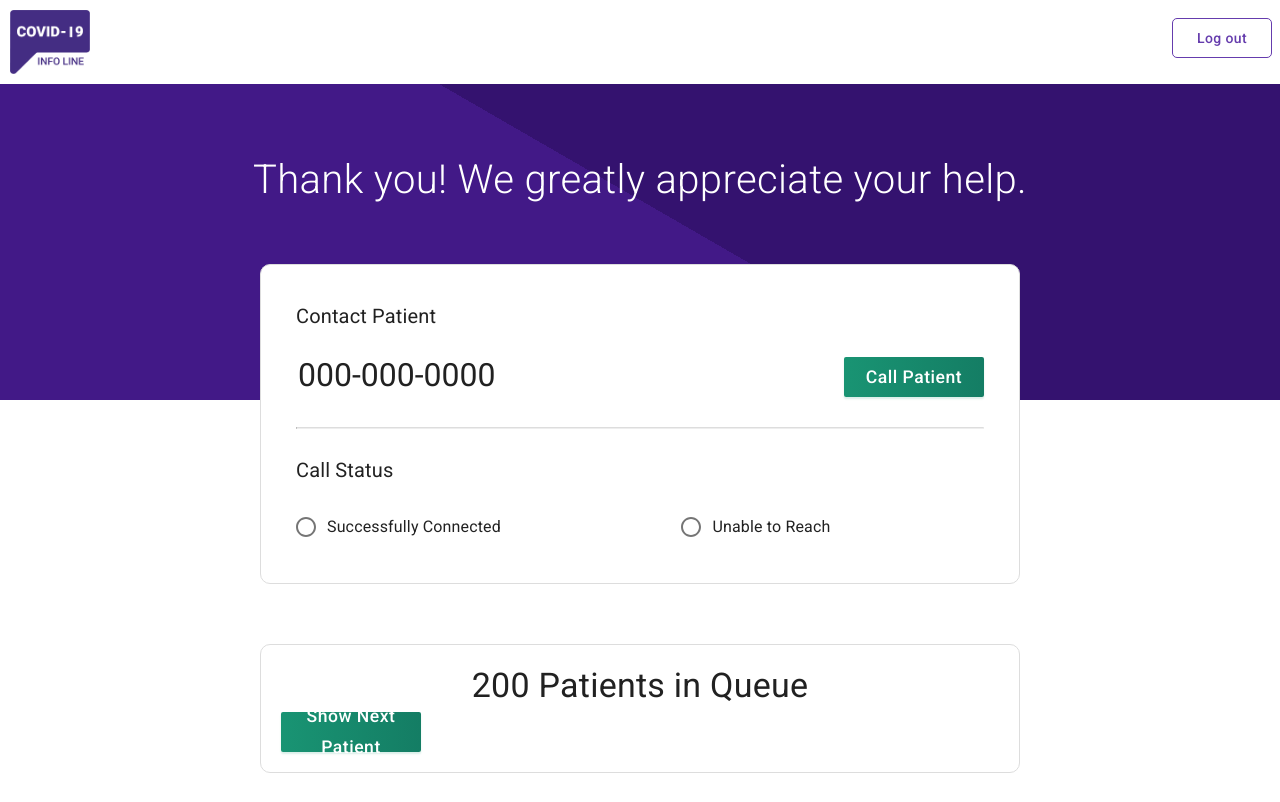
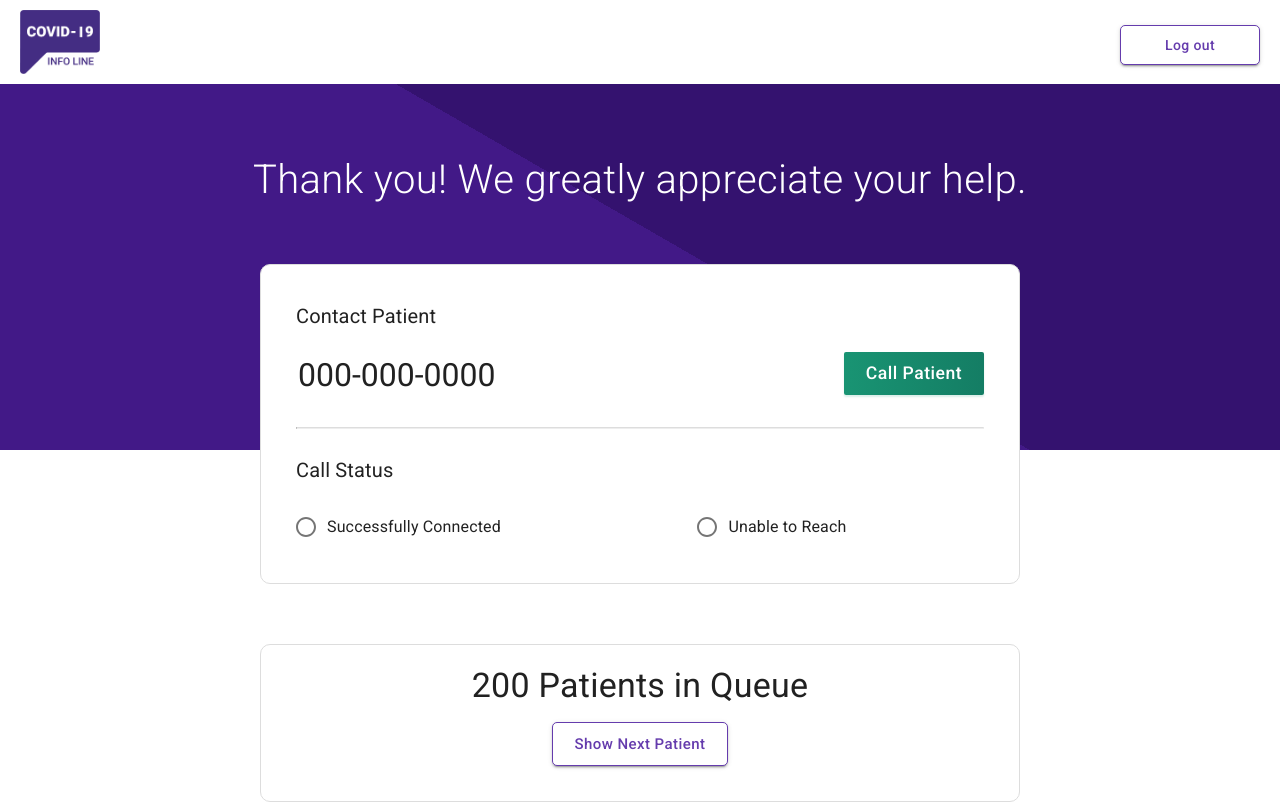
Before and after one commit to COVID19To/assessment-portal, a Next.js app: page / in a window 1280 px wide. Built offline with nearby package versions, Linux system fonts and the light colour scheme.

Commit message:
dashboard design layout

```diff
--- a/components/BodyLayout.js
+++ b/components/BodyLayout.js
@@ -6,8 +6,7 @@ const bodyStyle = {
 };
 
 const themedBackground = {
-  minHeight: '400px',
-  height: "50vh",
+  height: "450px",
   position: "absolute",
   top: 0,
   left: 0,
@@ -17,17 +16,17 @@ const themedBackground = {
   zIndex: -1
 };
 
-const textStyle = {
+const textStyle = marginTop => ({
   fontSize: "2.5rem",
   fontFamily: "Roboto",
   fontWeight: 100,
   color: "white",
-  marginTop: "5vh"
-};
+  marginTop: marginTop || "5vh"
+});
 
 const BodyLayout = props => {
   const content = props.text ? (
-    <Typography component="h1" align="center" style={Object.assign(textStyle, props.textStyle || {})}>
+    <Typography component="h1" align="center" style={textStyle(props.marginTop)}>
       {props.text}
     </Typography>
   ) : (
--- a/components/CustomButton.js
+++ b/components/CustomButton.js
@@ -1,60 +1,41 @@
-import { withStyles, makeStyles } from "@material-ui/core/styles";
+import { withStyles } from "@material-ui/core/styles";
 import Button from "@material-ui/core/Button";
 import Router from "next/router";
 
 const bgTransition = ["#FFFFFF", "#653CAD"],
   altBgTransition = ["#199473", "#147D64"];
 
-const root = {
-  width: "200px",
-  height: "50px",
-  color: bgTransition[1],
-  backgroundColor: bgTransition[0],
-  border: "1px solid " + bgTransition[1],
-  borderRadius: "5px",
+const buttonStyle = isAlt => ({
+  display: 'block',
+  minWidth: '140px',
+  color: isAlt ? "white" : bgTransition[1],
+  backgroundColor: isAlt ? "transparent" : bgTransition[0],
+  border: isAlt ? "none" : `1px solid ${bgTransition[1]}`,
+  background: isAlt
+    ? `linear-gradient(90deg, ${altBgTransition[0]} 0%, ${altBgTransition[1]} 100%)`
+    : "none",
+  borderRadius: isAlt ? "2px" : "5px",
+  margin: isAlt ? "0 auto" : "15px auto",
   textTransform: "initial",
-  boxShadow: "none",
+  boxShadow: isAlt && "0px 2px 2px rgba(25, 148, 115, 0.16)",
+  fontSize: isAlt && "1.1rem",
   "&:hover": {
-    color: bgTransition[0],
-    backgroundColor: bgTransition[1]
+    color: isAlt ? "white" : bgTransition[0],
+    backgroundColor: isAlt ? altBgTransition[1] : bgTransition[1]
   }
-};
-
-const altStyle = {
-  width: "140px",
-  backgroundColor: "transparent",
-  background: `linear-gradient(90deg, ${altBgTransition[0]} 0%, ${altBgTransition[1]} 100%)`,
-  borderWidth: 0,
-  borderRadius: "2px",
-  color: "white",
-  margin: '5px 0 0 0',
-  boxShadow: "0px 2px 2px rgba(25, 148, 115, 0.16)",
-  height: '40px',
-  fontSize: '1.1rem',
-  "&:hover": {
-    color: "white",
-    backgroundColor: altBgTransition[1]
-  }
-};
-
-const useStyles = makeStyles(theme => ({
-  margin: {
-    margin: theme.spacing(1)
-  }
-}));
+});
 
 const defaultClick = href => () => Router.push(href || "/");
 
 const CustomButton = props => {
   const ColorButton = withStyles(() => ({
-    root: Object.assign(root, props.isAlt ? altStyle : {})
-  }))(cProps => <Button {...cProps} />);
-  const classes = useStyles();
+    root: buttonStyle(props.isAlt)
+  }))(cProps => <Button size={props.size} variant="contained" {...cProps} />);
   return (
     <ColorButton
       variant="contained"
       color="primary"
-      className={classes.margin}
+      className="customer-button"
       onClick={props.onClick || defaultClick(props.href)}
       style={props.buttonStyle || {}}
     >
--- a/components/Header.js
+++ b/components/Header.js
@@ -9,6 +9,7 @@ const headerBar = {
 const headerContainer = {
   maxWidth: '1300px',
   margin: '0 auto 20px',
+  padding: '0 20px 0 10px'
 };
 
 const logoutContainer = {
--- a/pages/_document.js
+++ b/pages/_document.js
@@ -8,6 +8,7 @@ export default class MyDocument extends Document {
       <html lang="en">
         <Head>
           {/* PWA primary color */}
+          <meta name="viewport" content="width=device-width, initial-scale=1.0"></meta>
           <meta name="theme-color" content={theme.palette.primary.main} />
           <link
             rel="stylesheet"
--- a/pages/index.js
+++ b/pages/index.js
@@ -8,10 +8,7 @@ import RadioGroup from "@material-ui/core/RadioGroup";
 import FormControlLabel from "@material-ui/core/FormControlLabel";
 import FormControl from "@material-ui/core/FormControl";
 import { withStyles } from "@material-ui/core/styles";
-
-const textStyle = {
-  marginTop: "150px"
-};
+import Hidden from "@material-ui/core/Hidden";
 
 const titleStyle = {
   fontWeight: "normal",
@@ -50,14 +47,28 @@ const contactPatent = number => (
           {number}
         </Typography>
       </div>
+      <Hidden smUp>
+        <div>
+          <CustomButton
+            isAlt={true}
+            size="medium"
+            onClick={() => 0}
+            style={{ width: "150px", height: "40px", margin: 'auto', display: 'block' }}
+            name={"Call Patient"}
+          />
+        </div>
+      </Hidden>
+      <Hidden xsDown>
         <div style={{ float: "right" }}>
           <CustomButton
             isAlt={true}
+            size="medium"
             onClick={() => 0}
             style={{ width: "150px", height: "40px" }}
             name={"Call Patient"}
           />
         </div>
+      </Hidden>
     </div>
   </div>
 );
@@ -73,28 +84,38 @@ const callStatus = () => (
         aria-label="call-status"
         name="call-status"
         defaultValue="top"
+        style={{ width: "80%" }}
       >
         <FormControlLabel
           value="success"
           control={<CustomRadio color="primary" />}
           label="Successfully Connected"
         />
+        <Hidden smUp>
           <FormControlLabel
             value="fail"
             control={<CustomRadio color="primary" />}
             label="Unable to Reach"
-          style={{ margin: "0 auto 0 auto" }}
           />
+        </Hidden>
+        <Hidden xsDown>
+          <FormControlLabel
+            value="fail"
+            control={<CustomRadio color="primary" />}
+            label="Unable to Reach"
+            style={{ margin: "0 0 0 auto" }}
+          />
+        </Hidden>
       </RadioGroup>
     </FormControl>
   </div>
 );
 
-export default function Index({ number, queueLength }) {
+function Index({ number, queueLength }) {
   return (
     <BodyLayout
       text={"Thank you! We greatly appreciate your help."}
-      textStyle={textStyle}
+      marginTop="150px"
     >
       <Header />
       <InvisibleContainer>
@@ -115,9 +136,9 @@ export default function Index({ number, queueLength }) {
               {queueLength} Patients in Queue
             </Typography>
             <CustomButton
-              isAlt={false}
+              size="large"
               onClick={() => 0}
-              style={{ width: "250px", margin: '0 auto' }}
+              style={{ width: "250px", margin: "0 auto" }}
               name={"Show Next Patient"}
             />
           </div>
@@ -143,9 +164,18 @@ export default function Index({ number, queueLength }) {
           border-top: 1px solid #ddd;
           margin: 25px 0;
         }
+
+        @media (max-width: 600px) {
+          .call-number-container {
+            height: auto;
+            height: fit-content;
+          }
+        }
       `}</style>
     </BodyLayout>
   );
 }
 
 Index.getInitialProps = () => ({ number: "000-000-0000", queueLength: 200 });
+
+export default Index;
--- a/pages/login.js
+++ b/pages/login.js
@@ -3,7 +3,6 @@ import FormControlLabel from "@material-ui/core/FormControlLabel";
 import Checkbox from "@material-ui/core/Checkbox";
 import Link from "@material-ui/core/Link";
 import Grid from "@material-ui/core/Grid";
-import Typography from "@material-ui/core/Typography";
 import { makeStyles } from "@material-ui/core/styles";
 import Container from "@material-ui/core/Container";
 import SignUpLoginLayout from "../components/SignUpLoginLayout";
@@ -70,7 +69,7 @@ export default function Doctor() {
               label="Remember me"
             />
             <div style={centerDiv}>
-              <CustomButton name="Log In" onClick={() => 0} />
+              <CustomButton size="large" name="Log In" onClick={() => 0} />
             </div>
             <Grid container>
               <div
```
Lines whose indentation alone changed are shown as unchanged.
